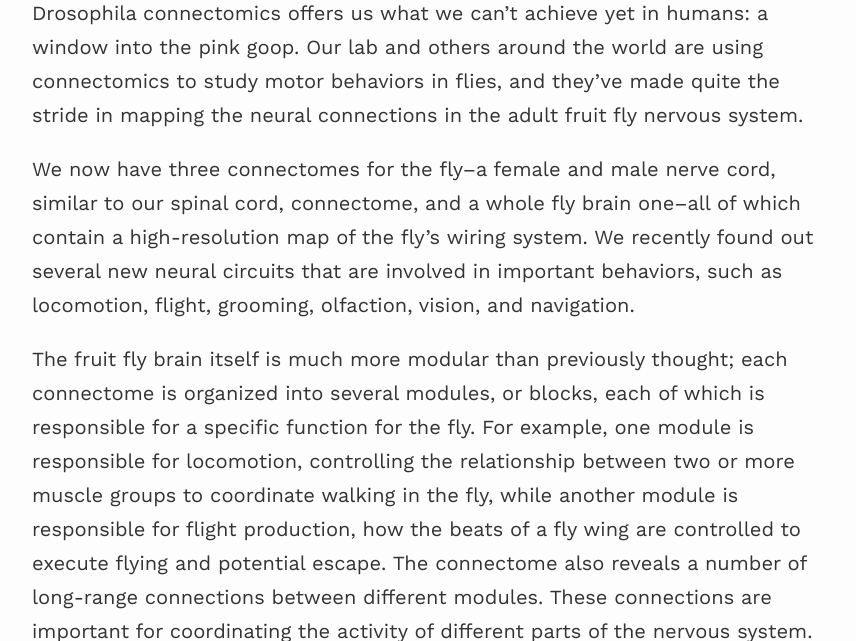
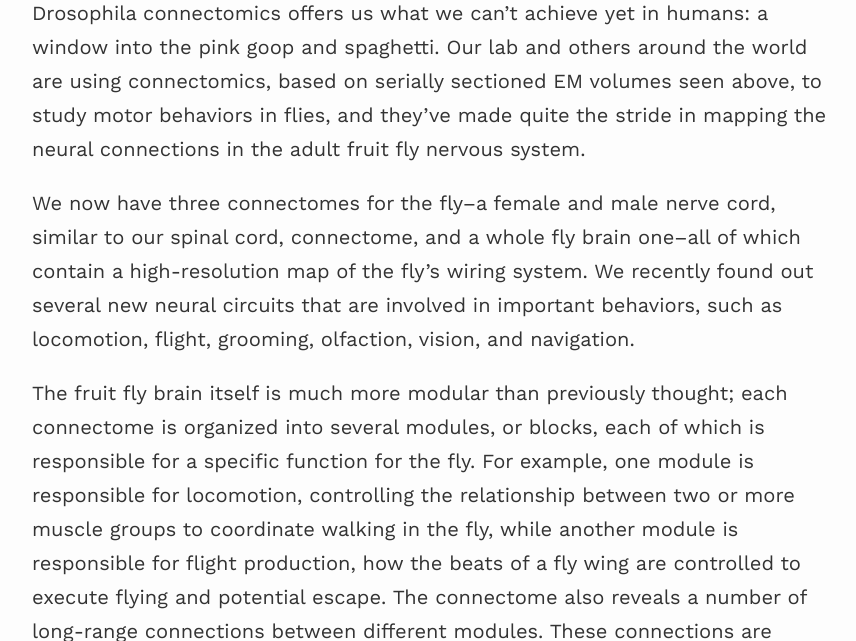
Before and after one commit to jesmjones/jesmjones.github.io, a Jekyll site: the page built from _posts/2024-07-04-connectomics.md, in a window 1280 px wide and 900 px high, scrolled down 3449 px, cut to the strip 259-900 px from the top of the window. Shown: the whole strip, without its empty margins (208-1064 px from the left). Built offline with Jekyll 4.4.1, drawn with Linux system fonts in a browser that asks for light colours.

Commit message:
Update 2024-07-04-connectomics.md

```diff
--- a/_posts/2024-07-04-connectomics.md
+++ b/_posts/2024-07-04-connectomics.md
@@ -38,10 +38,9 @@
 
 Cool great… so how does the fly fit into connectomics?
 ====
+![fanc_EM_small](https://github.com/user-attachments/assets/3d6e6689-c01d-4f07-8c0b-107759033e83)
 
-![](https://s4.ezgif.com/tmp/ezgif-4b1b793d4dbcd.gif)
-
-Drosophila connectomics offers us what we can’t achieve yet in humans: a window into the pink goop. Our lab and others around the world are using connectomics to study motor behaviors in flies, and they’ve made quite the stride in mapping the neural connections in the adult fruit fly nervous system.
+Drosophila connectomics offers us what we can’t achieve yet in humans: a window into the pink goop and spaghetti. Our lab and others around the world are using connectomics, based on serially sectioned EM volumes seen above, to study motor behaviors in flies, and they’ve made quite the stride in mapping the neural connections in the adult fruit fly nervous system.
 
 We now have three connectomes for the fly–a female and male nerve cord, similar to our spinal cord, connectome, and a whole fly brain one–all of which contain a high-resolution map of the fly’s wiring system. We recently found out several new neural circuits that are involved in important behaviors, such as locomotion, flight, grooming, olfaction, vision, and navigation.
 
```
